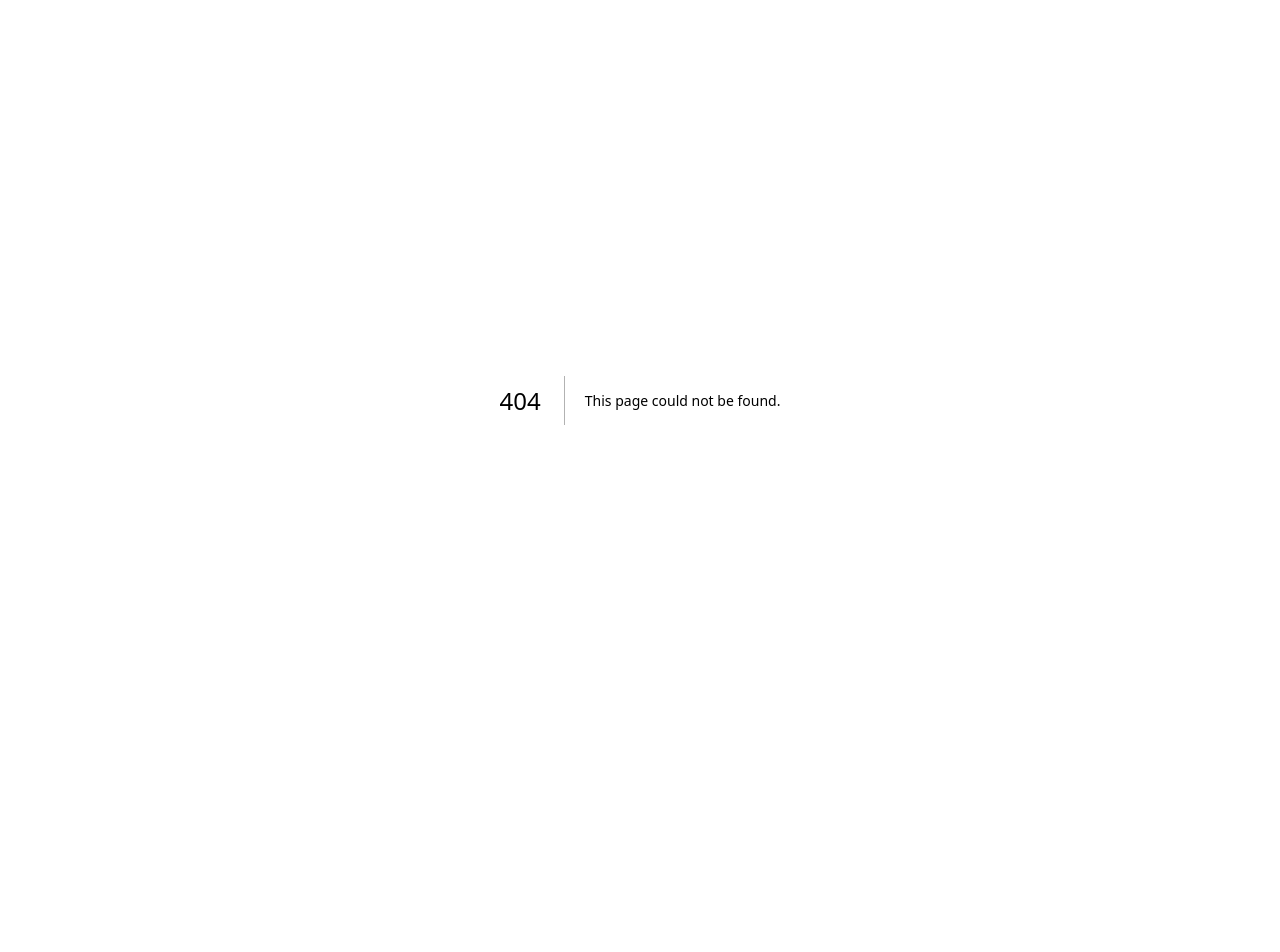
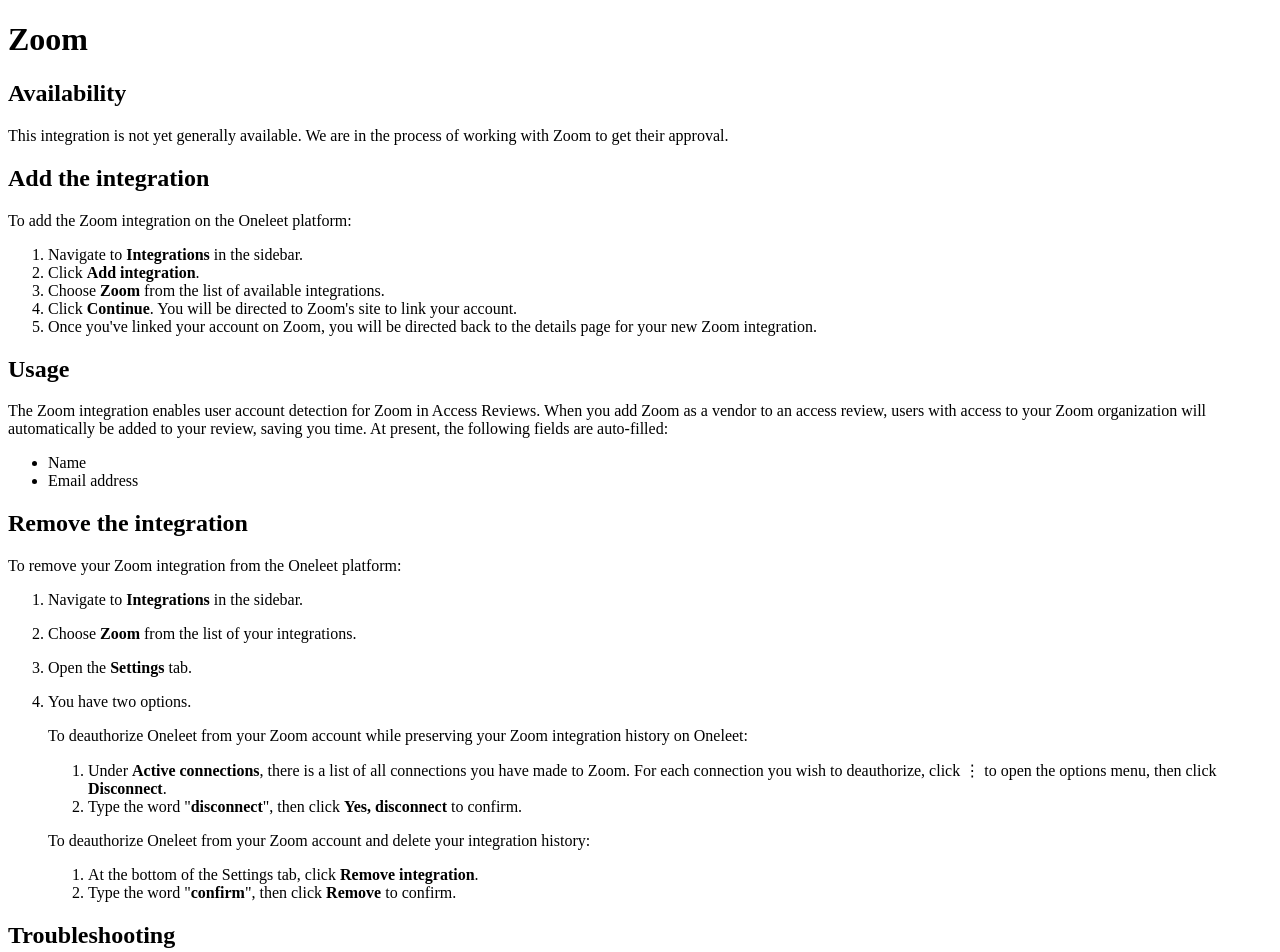
Before and after one commit to Oneleet/oneleet-docs, a Next.js app: page /integrations/zoom in a window 1280 px wide. Before the commit this address had no page. Shown: the top 952 px of the page. Before the commit the page ends 800 px from the top, so only its background shows below. Built offline with nearby package versions, Linux system fonts and the light colour scheme.

Commit message:
Docs page for Zoom integration (#27)

```diff
--- /dev/null
+++ b/pages/integrations/zoom.mdx
@@ -0,0 +1,49 @@
+---
+title: Zoom
+---
+
+# Zoom
+
+## Availability
+
+This integration is not yet generally available. We are in the process of working with Zoom to get their approval.
+
+## Add the integration
+
+To add the Zoom integration on the Oneleet platform:
+
+1. Navigate to **Integrations** in the sidebar.
+2. Click **Add integration**.
+3. Choose **Zoom** from the list of available integrations.
+4. Click **Continue**. You will be directed to Zoom's site to link your account.
+5. Once you've linked your account on Zoom, you will be directed back to the details page for your new Zoom integration.
+
+## Usage
+
+The Zoom integration enables user account detection for Zoom in Access Reviews. When you add Zoom as a vendor to an access review, users with access to your Zoom organization will automatically be added to your review, saving you time. At present, the following fields are auto-filled:
+
+- Name
+- Email address
+
+## Remove the integration
+
+To remove your Zoom integration from the Oneleet platform:
+
+1. Navigate to **Integrations** in the sidebar.
+2. Choose **Zoom** from the list of your integrations.
+3. Open the **Settings** tab.
+4. You have two options.
+
+   To deauthorize Oneleet from your Zoom account while preserving your Zoom integration history on Oneleet:
+
+   1. Under **Active connections**, there is a list of all connections you have made to Zoom. For each connection you wish to deauthorize, click ⋮ to open the options menu, then click **Disconnect**.
+   2. Type the word "**disconnect**", then click **Yes, disconnect** to confirm.
+
+   To deauthorize Oneleet from your Zoom account and delete your integration history:
+
+   1. At the bottom of the Settings tab, click **Remove integration**.
+   2. Type the word "**confirm**", then click **Remove** to confirm.
+
+## Troubleshooting
+
+As always, if something isn't working, reach out to us in your dedicated Slack channel and we'll be happy to help.
```
